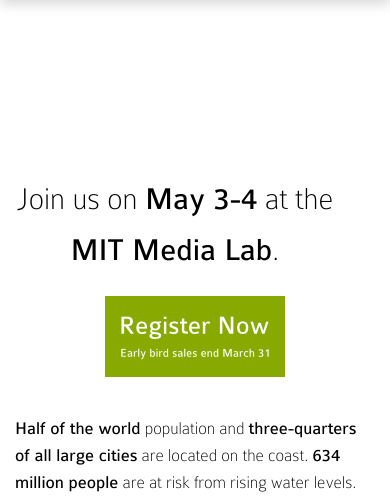
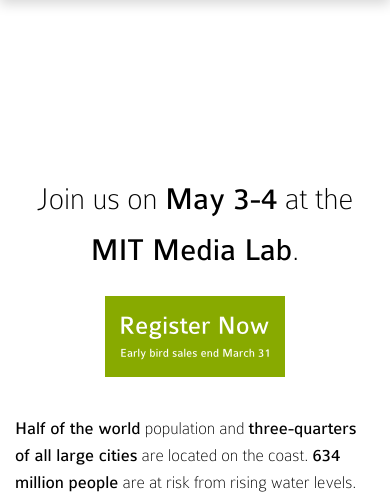
Before and after one commit to dheera/web-sustainabilitysummit, a Flask app: page / in a window 390 px wide. Shown: the part 96-595 px from the top of the page. Run offline with Flask 2, Linux system fonts and the light colour scheme; parts of the project's set-up code (start-up, migrations or seed data) failed here and were passed over.

Commit message:
margin fix

```diff
--- a/summit/static/css/main.css
+++ b/summit/static/css/main.css
@@ -741,6 +741,7 @@
   .home_top_box_headline {
     font-size:32px;
     text-align:center;
+    margin-right:0;
   }
   .home_top_box_register {
     text-align:center;
@@ -781,6 +782,7 @@
   }
   .home_top_box_headline {
     text-align:center;
+    margin-right:0;
   }
   .home_top_box_register {
     text-align:center;
```
